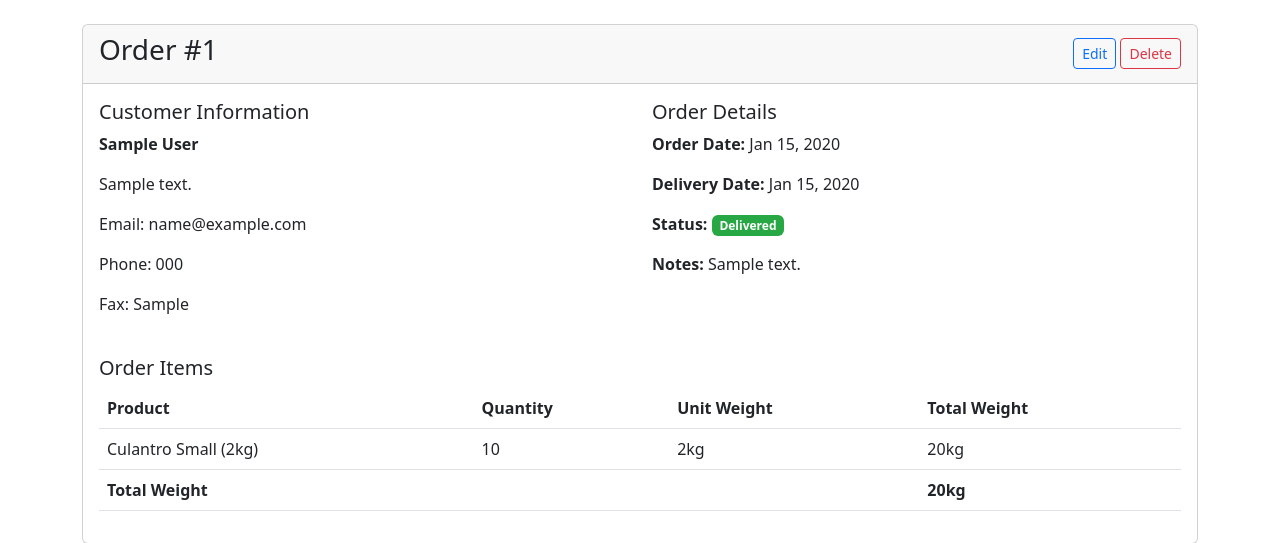
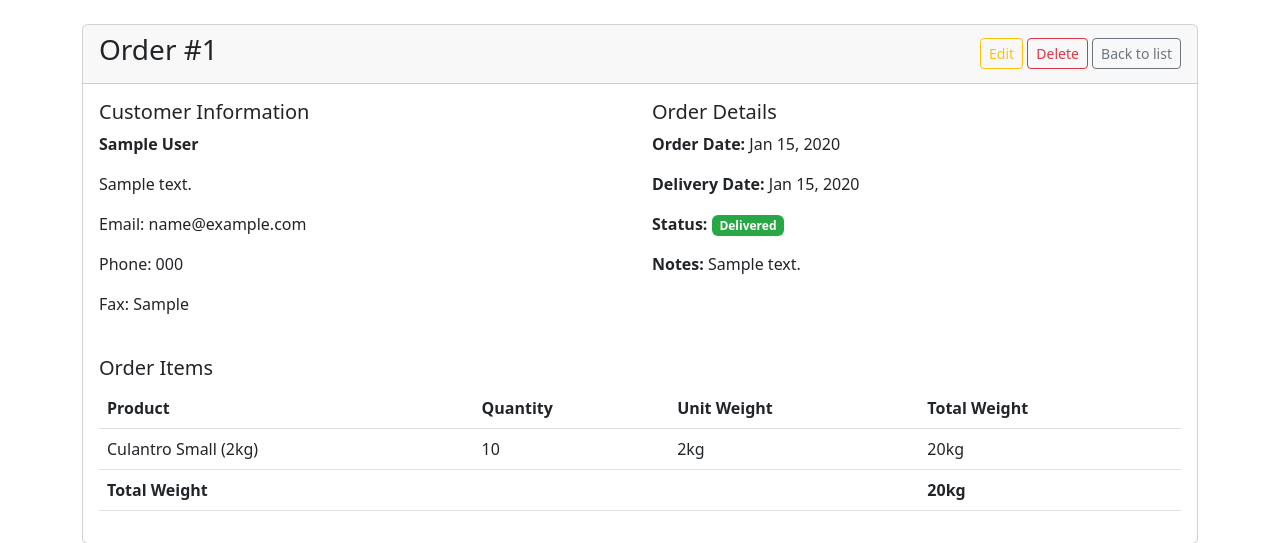
Before and after one commit to dsmxyz/ProduceTracker, a Django app: page /orders/1/ in a window 1280 px wide. Shown: the part 56-599 px from the top of the page. Run offline with Django 5.2, Linux system fonts and the light colour scheme; a user stored in the database is signed in; tables that the repository leaves empty hold one stand-in row (values such as "Sample post"); parts of the project's set-up code (start-up, migrations or seed data) failed here and were passed over; some web fonts are replaced.

Commit message:
added back to list button

```diff
--- a/produce_tracker/inventory/templates/inventory/orders/order_detail.html
+++ b/produce_tracker/inventory/templates/inventory/orders/order_detail.html
@@ -8,8 +8,9 @@
     <div class="card-header d-flex justify-content-between align-items-center">
         <h3>Order #{{ order.id }}</h3>
         <div>
-            <a href="{% url 'order-update' order.pk %}" class="btn btn-sm btn-outline-primary">Edit</a>
+            <a href="{% url 'order-update' order.pk %}" class="btn btn-sm btn-outline-warning">Edit</a>
             <a href="{% url 'order-delete' order.pk %}" class="btn btn-sm btn-outline-danger">Delete</a>
+            <a href="{% url 'order-list' %}" class="btn btn-sm btn-outline-secondary">Back to list</a>
         </div>
     </div>
     <div class="card-body">
```
